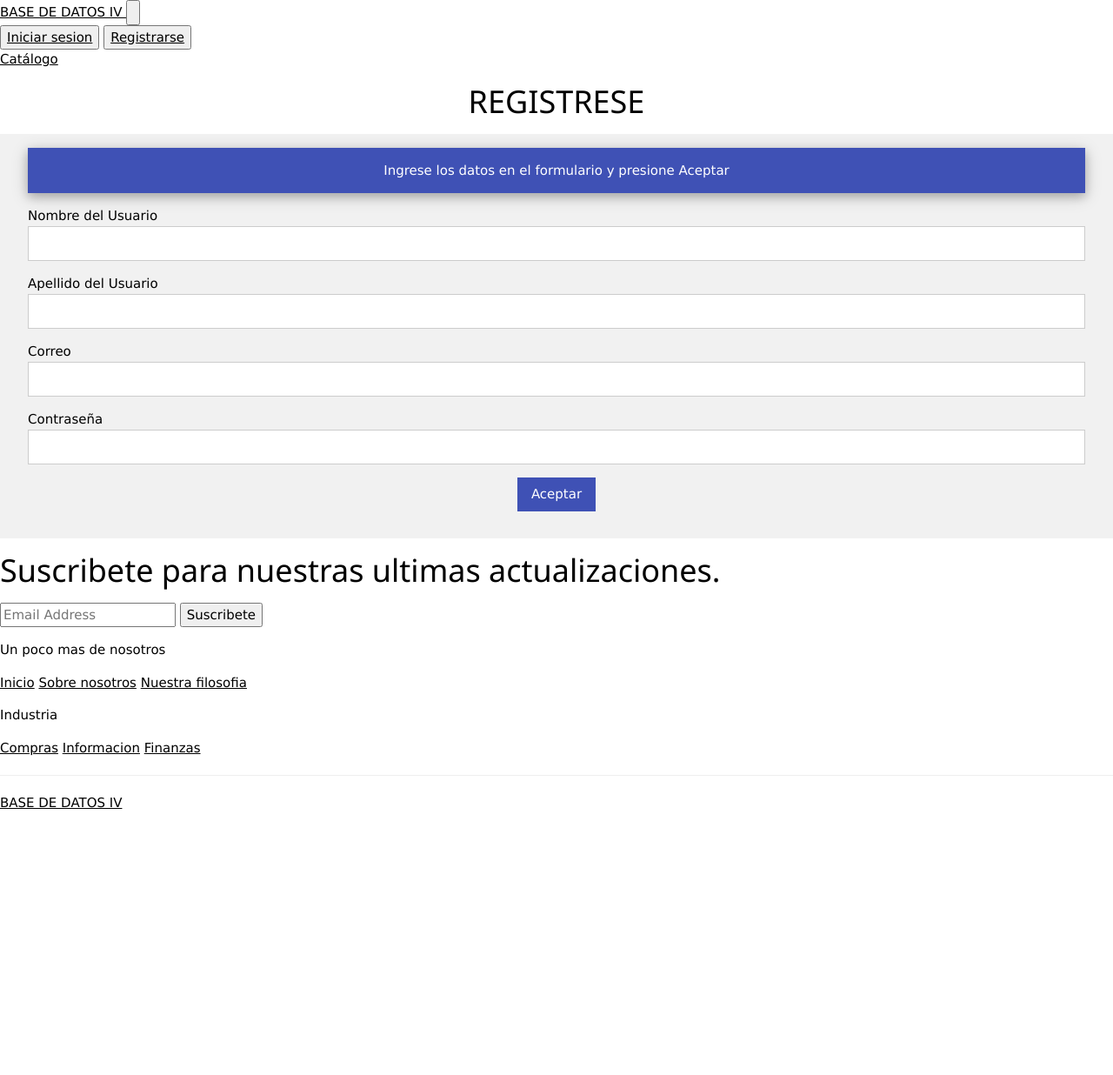
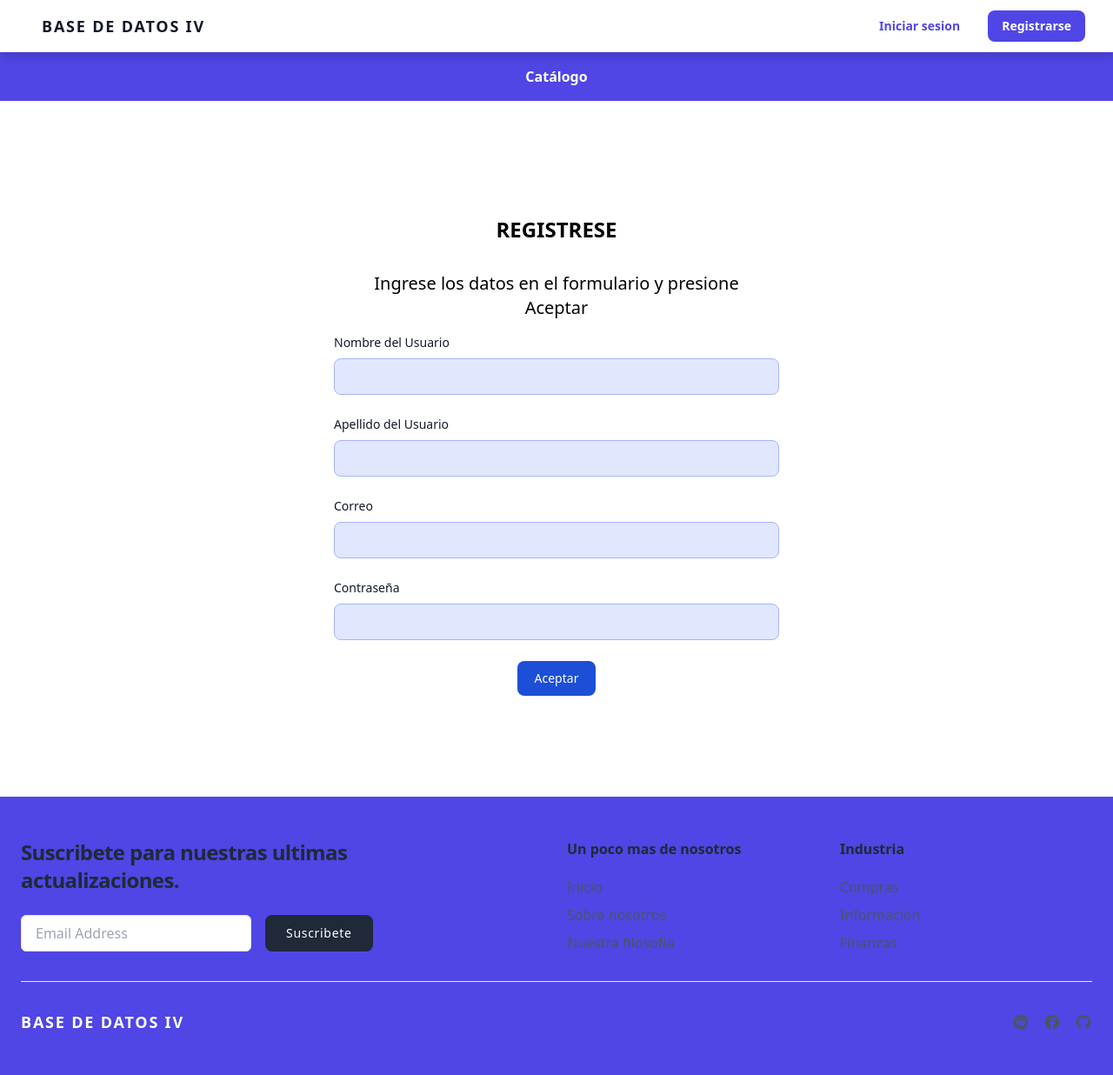
Before and after one commit to The-Sasquatch/ProyectoTory-Access, a PHP site: page /usuario_ingresar.php in a window 1280 px wide. Shown: the top 1236 px of the page at 87% size. Run offline with PHP 8.4, Linux system fonts and the light colour scheme; data that the repository does not hold is empty; some libraries are stand-ins or nearby versions.

Commit message:
cambios en el registrese

```diff
--- a/vista/catalogo_consultar.php
+++ b/vista/catalogo_consultar.php
@@ -18,6 +18,9 @@ $(document).ready(function(){
 
 
 </script>
+
+<script src="https://cdn.tailwindcss.com"></script>
+<script src="https://cdn.jsdelivr.net/gh/alpinejs/alpine@v2.x.x/dist/alpine.min.js" defer></script>
 </head>
 
 <body>
--- a/vista/catalogo_menu.php
+++ b/vista/catalogo_menu.php
@@ -1,12 +1,8 @@
-
-
-
-
 <div class="antialiased bg-gray-100 dark-mode:bg-gray-900 drop-shadow-lg">
   <div class="w-full text-gray-700 bg-white dark-mode:text-gray-200 dark-mode:bg-gray-800">
     <div x-data="{ open: true }" class="flex flex-col max-w-screen-xl px-4 mx-auto md:items-center md:justify-between md:flex-row md:px-6 lg:px-8">
       <div class="flex flex-row items-center justify-between p-4">
-        <a href="#" class="text-lg font-semibold tracking-widest text-gray-900 uppercase rounded-lg dark-mode:text-white focus:outline-none focus:shadow-outline">BASE DE DATOS IV </a>
+        <a href="../controlador/ControladorIndex.php" class="text-lg font-semibold tracking-widest text-gray-900 uppercase rounded-lg dark-mode:text-white focus:outline-none focus:shadow-outline">BASE DE DATOS IV </a>
         <button class="rounded-lg md:hidden focus:outline-none focus:shadow-outline" @click="open = !open">
           <svg fill="currentColor" viewBox="0 0 20 20" class="w-6 h-6">
             <path x-show="!open" fill-rule="evenodd" d="M3 5a1 1 0 011-1h12a1 1 0 110 2H4a1 1 0 01-1-1zM3 10a1 1 0 011-1h12a1 1 0 110 2H4a1 1 0 01-1-1zM9 15a1 1 0 011-1h6a1 1 0 110 2h-6a1 1 0 01-1-1z" clip-rule="evenodd"></path>
@@ -17,7 +13,7 @@
       <nav :class="{'flex': open, 'hidden': !open}" class="flex-col flex-grow hidden pb-4 md:pb-0 md:flex md:justify-end md:flex-row">
         <?php
 
-if(isset($_SESSION['id_usuario'])){
+        if (isset($_SESSION['id_usuario'])) {
 
         ?>
 
@@ -29,7 +25,7 @@ if(isset($_SESSION['id_usuario'])){
           <a href='../controlador/ControladorLogout.php' class='px-4 py-2 mt-2 text-sm font-semibold bg-transparent rounded-lg dark-mode:bg-transparent dark-mode:hover:bg-gray-600 dark-mode:focus:bg-gray-600 dark-mode:focus:text-white dark-mode:hover:text-white dark-mode:text-gray-200 md:mt-0 md:ml-4 hover:text-gray-900 focus:text-gray-900 hover:bg-gray-200 focus:bg-gray-200 focus:outline-none focus:shadow-outline"'>Cerrar sesion</a>
         <?php
 
-}else{
+        } else {
         ?>
           <button class="flex flex-row text-indigo-600 bg-transparent items-center w-full px-4 py-2 mt-2 text-sm font-semibold text-left  rounded-lg  dark-mode:hover:text-white dark-mode:focus:bg-gray-600 dark-mode:hover:bg-gray-600 md:w-auto md:inline md:mt-0 md:ml-4 hover:text-gray-900 focus:text-gray-900 hover:bg-indigo-400 focus:bg-gray-200 focus:outline-none focus:shadow-outline">
             <a href="../controlador/ControladorLogin.php">Iniciar sesion</a>
@@ -52,7 +48,7 @@ if(isset($_SESSION['id_usuario'])){
   <a href='../controlador/ControladorCatalogo.php' class='text-white font-bold'>Cat&aacute;logo</a>
 
   <?php
-if(isset($_SESSION['nombre'])){
+  if (isset($_SESSION['nombre'])) {
   ?>
 
     <a href='../controlador/ControladorCompra.php' class='w3-bar-item w3-button w3-hover-blue w3-right'><img src="../imagenes/bag.svg" class="w3-image" style="height:40px;"></a>
--- a/vista/menu.php
+++ b/vista/menu.php
@@ -3,7 +3,7 @@
   <div class="w-full text-gray-700 bg-white dark-mode:text-gray-200 dark-mode:bg-gray-800">
     <div x-data="{ open: true }" class="flex flex-col max-w-screen-xl px-4 mx-auto md:items-center md:justify-between md:flex-row md:px-6 lg:px-8">
       <div class="flex flex-row items-center justify-between p-4">
-        <a href="#" class="text-lg font-semibold tracking-widest text-gray-900 uppercase rounded-lg dark-mode:text-white focus:outline-none focus:shadow-outline">BASE DE DATOS IV</a>
+        <a href="../controlador/ControladorIndex.php" class="text-lg font-semibold tracking-widest text-gray-900 uppercase rounded-lg dark-mode:text-white focus:outline-none focus:shadow-outline">BASE DE DATOS IV</a>
         <button class="rounded-lg md:hidden focus:outline-none focus:shadow-outline" @click="open = !open">
           <svg fill="currentColor" viewBox="0 0 20 20" class="w-6 h-6">
             <path x-show="!open" fill-rule="evenodd" d="M3 5a1 1 0 011-1h12a1 1 0 110 2H4a1 1 0 01-1-1zM3 10a1 1 0 011-1h12a1 1 0 110 2H4a1 1 0 01-1-1zM9 15a1 1 0 011-1h6a1 1 0 110 2h-6a1 1 0 01-1-1z" clip-rule="evenodd"></path>
--- a/vista/usuario_ingresar.php
+++ b/vista/usuario_ingresar.php
@@ -1,12 +1,14 @@
 <!DOCTYPE HTML>
 <html>
 <head>
-<title>Carrito Online</title>
+<title>Base de datos IV | Registrarse</title>
 <meta http-equiv="Content-Type" content="text/html; charset=iso-8859-1">
-<link href="../css/w3.css" rel="stylesheet" type="text/css">
+<!-- <link href="../css/w3.css" rel="stylesheet" type="text/css"> -->
 <script language='javascript' src='../js/jquery-3.7.1.min.js'></script>
 <script language='javascript' src='../js/funciones.js'></script>
 <script language='javascript' src='../js/usuario_ingresar.js'></script>
+<script src="https://cdn.tailwindcss.com"></script>
+<script src="https://cdn.jsdelivr.net/gh/alpinejs/alpine@v2.x.x/dist/alpine.min.js" defer></script>
 </head>
 
 <body>
@@ -16,12 +18,6 @@ $titulo="registrese";
 include "catalogo_menu.php";
 
 ?>
-
-
-
-<div class="w3-center">
-	<h1 class="w3-center"><?php echo strtoupper($titulo); ?></h1>
-</div>
 
 
 <div class="w3-container w3-padding w3-light-grey">
--- a/vista/usuario_ingresar_formulario.php
+++ b/vista/usuario_ingresar_formulario.php
@@ -1,44 +1,46 @@
-
-<div class='w3-padding'>
-	<div class='w3-card-4'>
+<div class='flex flex-col mx-auto justify-center min-h-screen' style="width:40%; ">
+	<div class="p-4">
+		<h1 class="text-2xl text-center font-bold"><?php echo strtoupper($titulo); ?></h1>
+	</div>
+	<div class='p-4'>
 		<div class='w3-container w3-indigo'>
-		<p class='w3-center'>Ingrese los datos en el formulario y presione Aceptar</p>
+			<p class='text-center text-xl'>Ingrese los datos en el formulario y presione Aceptar</p>
 		</div>
 	</div>
 
-<form name='usuario_ingresar' method='post' action="UsuarioIngresar.php" >
+	<form name='usuario_ingresar' method='post' action="UsuarioIngresar.php">
 		<input name='opcion' type='hidden' value='1'>
 		<input name='id_usuario' type='hidden' value='<?php echo $id_usuario; ?>'>
 
-	<p>
-	<label>Nombre del Usuario</label>
-	<input name='nombre'  maxlength='50' type='text' class='w3-input w3-border'>
-	</p>
+		<div class='mb-6'>
+			<label class="text-sm font-medium text-gray-900 block mb-2">Nombre del Usuario</label>
+			<input name='nombre' maxlength='50' type='text' class='bg-indigo-100 border border-indigo-300 text-indigo-600 sm:text-sm rounded-lg focus:ring-indigo-500 focus:border-indigo-500 block w-full p-2.5'>
+		</div>
 
-	<p>
-	<label>Apellido del Usuario</label>
-	<input name='apellido'  maxlength='50' type='text' class='w3-input w3-border'>
-	</p>
+		<div class='mb-6'>
+			<label class="text-sm font-medium text-gray-900 block mb-2">Apellido del Usuario</label>
+			<input name='apellido' maxlength='50' type='text' class='bg-indigo-100 border border-indigo-300 text-indigo-600 sm:text-sm rounded-lg focus:ring-indigo-500 focus:border-indigo-500 block w-full p-2.5'>
+		</div>
 
-	<p>
-	<label>Correo</label>
-	<input name='correo'  maxlength='50' type='email' class='w3-input w3-border'>
-	</p>
+		<div class='mb-6'>
+			<label class="text-sm font-medium text-gray-900 block mb-2">Correo</label>
+			<input name='correo' maxlength='50' type='email' class='bg-indigo-100 border border-indigo-300 text-indigo-600 sm:text-sm rounded-lg focus:ring-indigo-500 focus:border-indigo-500 block w-full p-2.5'>
+		</div>
 
-	<p>
-	<label>Contraseña</label>
-	<input name='password'  maxlength='15' type='password' class='w3-input w3-border'>
-	</p>
+		<div class='mb-6'>
+			<label class="text-sm font-medium text-gray-900 block mb-2">Contraseña</label>
+			<input name='password' maxlength='15' type='password' class='bg-indigo-100 border border-indigo-300 text-indigo-600 sm:text-sm rounded-lg focus:ring-indigo-500 focus:border-indigo-500 block w-full p-2.5'>
+		</div>
 
-	<p class='w3-center'>
-	<input name='aceptar' value='Aceptar' type='button' class='w3-btn w3-indigo' onClick='validar(document.usuario_ingresar)' >
-	</p>
+		<div class='text-center'>
+			<input name='aceptar' value='Aceptar' type='button' class='cursor-pointer text-white bg-blue-700 hover:bg-blue-800 focus:ring-4 focus:ring-blue-300 font-medium rounded-lg text-sm px-5 py-2.5 text-center' onClick='validar(document.usuario_ingresar)'>
+		</div>
 
 	</form>
 
 	<p class='w3-center'>
 		<?php
-		if(isset($mensaje)){
+		if (isset($mensaje)) {
 			echo $mensaje;
 		}
 		?>
--- a/vista/usuario_login_formulario.php
+++ b/vista/usuario_login_formulario.php
@@ -23,9 +23,9 @@
 	<input name='password'  maxlength='15' type='password' class='bg-indigo-100 border border-indigo-300 text-indigo-600 sm:text-sm rounded-lg focus:ring-indigo-500 focus:border-indigo-500 block w-full p-2.5'>
 	</div>
 
-	<p class='text-center'>
+	<div class='text-center'>
 	<input name='aceptar' value='Aceptar' type='button' class='cursor-pointer text-white bg-blue-700 hover:bg-blue-800 focus:ring-4 focus:ring-blue-300 font-medium rounded-lg text-sm px-5 py-2.5 text-center' onClick='validar(document.usuario_ingresar)' >
-	</p>
+</div>
 
 	<p class='w3-center w3-text-red'>
 	<?php
```
Lines whose indentation alone changed are shown as unchanged.
